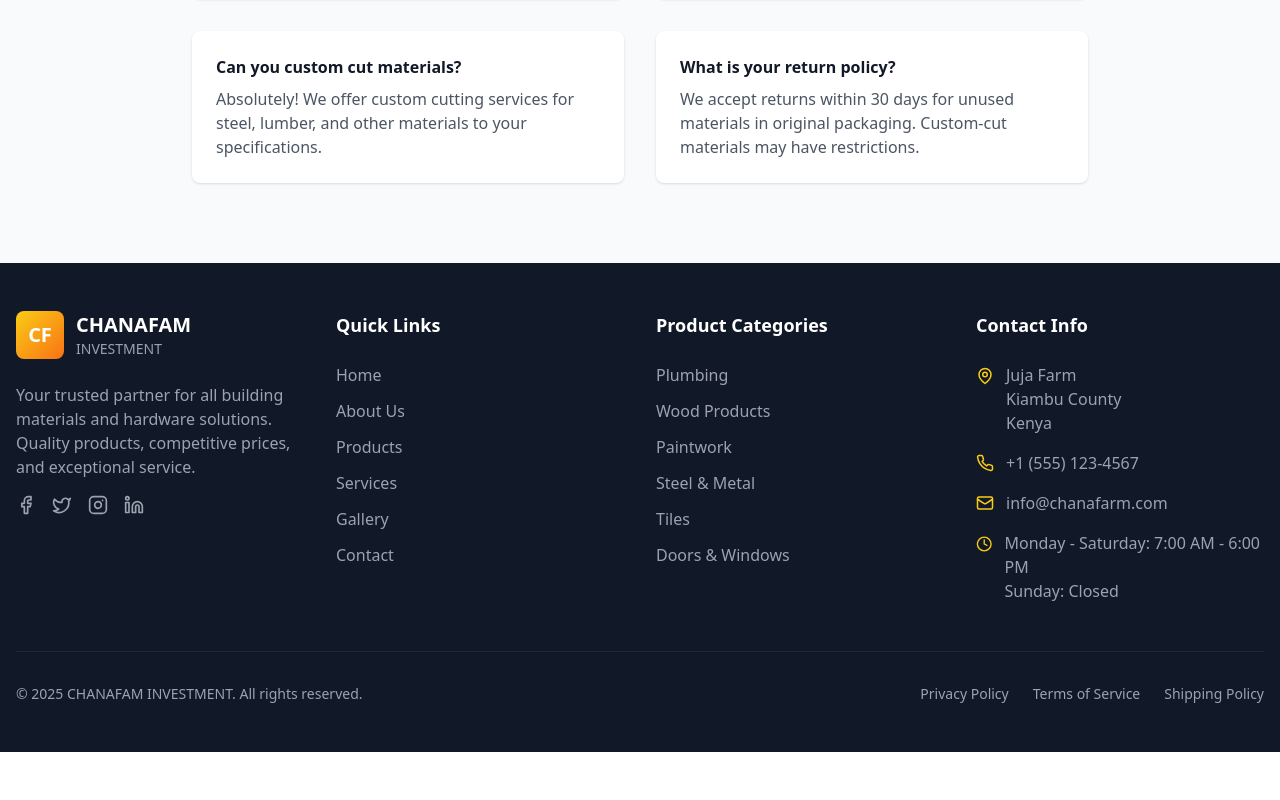
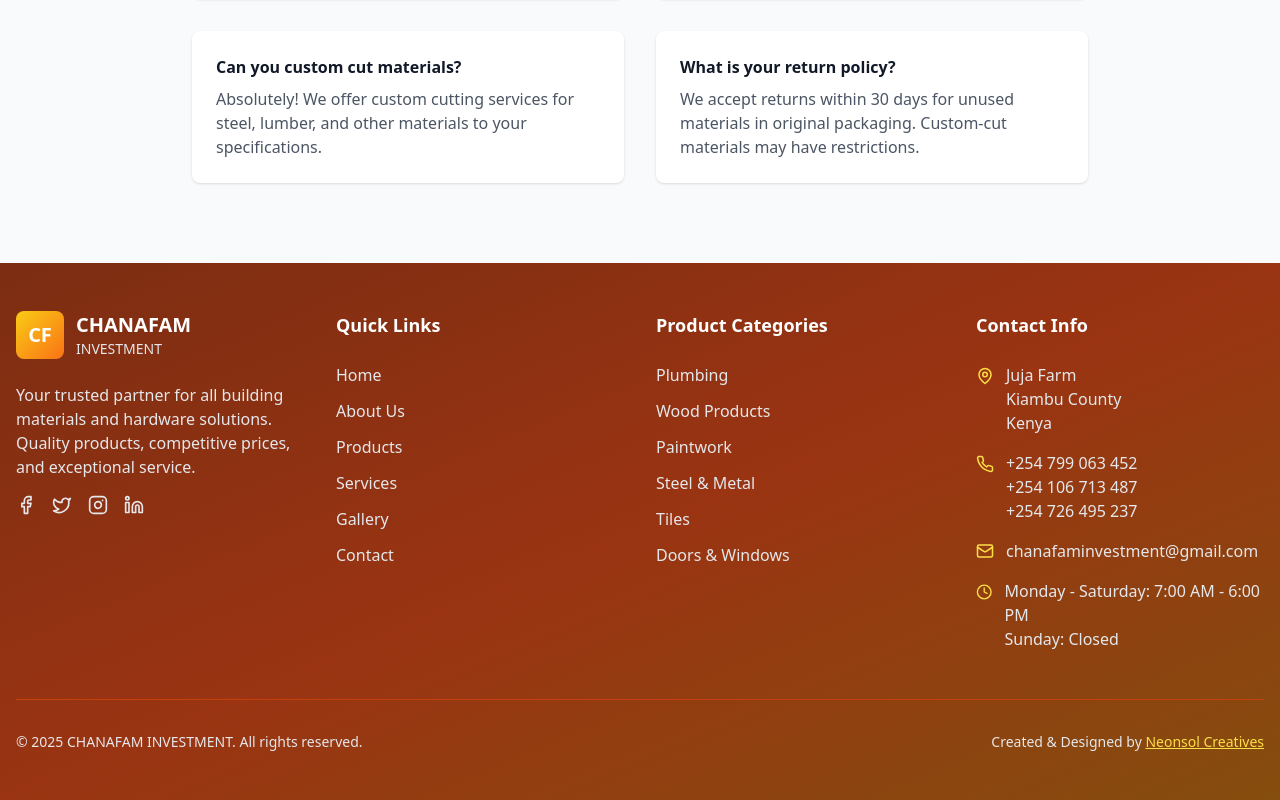
Before and after one commit to Kagwi/Chanafam, a React (Vite) app: page /contact in a window 1280 px wide. Shown: the part 1939-2739 px from the top of the page. Before the commit the page ends 2691 px from the top, so only its background shows below. Built offline with nearby package versions, Linux system fonts and the light colour scheme.

Commit message:
Update Footer.tsx

```diff
--- a/src/components/Footer.tsx
+++ b/src/components/Footer.tsx
@@ -4,7 +4,7 @@
 
 const Footer = () => {
   return (
-    <footer className="bg-gray-900 text-white">
+    <footer className="bg-gradient-to-br from-orange-900 via-orange-800 to-yellow-800 text-white">
       <div className="container mx-auto px-4 py-12">
         <div className="grid grid-cols-1 md:grid-cols-2 lg:grid-cols-4 gap-8">
           {/* Company Info */}
@@ -15,24 +15,24 @@
               </div>
               <div>
                 <h3 className="text-xl font-bold">CHANAFAM</h3>
-                <p className="text-sm text-gray-400">INVESTMENT</p>
+                <p className="text-sm text-gray-200">INVESTMENT</p>
               </div>
             </div>
-            <p className="text-gray-400 mb-4">
+            <p className="text-gray-200 mb-4">
               Your trusted partner for all building materials and hardware solutions.
               Quality products, competitive prices, and exceptional service.
             </p>
             <div className="flex space-x-4">
-              <a href="https://www.facebook.com/profile.php?id=61581791594021" className="text-gray-400 hover:text-yellow-400 transition-colors">
+              <a href="https://www.facebook.com/profile.php?id=61581791594021" className="text-gray-200 hover:text-yellow-300 transition-colors">
                 <Facebook size={20} />
               </a>
-              <a href="https://x.com/chanafam007" className="text-gray-400 hover:text-yellow-400 transition-colors">
+              <a href="https://x.com/chanafam007" className="text-gray-200 hover:text-yellow-300 transition-colors">
                 <Twitter size={20} />
               </a>
-              <a href="https://www.instagram.com/chanafarminvestment/" className="text-gray-400 hover:text-yellow-400 transition-colors">
+              <a href="https://www.instagram.com/chanafarminvestment/" className="text-gray-200 hover:text-yellow-300 transition-colors">
                 <Instagram size={20} />
               </a>
-              <a href="#" className="text-gray-400 hover:text-yellow-400 transition-colors">
+              <a href="#" className="text-gray-200 hover:text-yellow-300 transition-colors">
                 <Linkedin size={20} />
               </a>
             </div>
@@ -42,12 +42,12 @@
           <div>
             <h4 className="text-lg font-semibold mb-6">Quick Links</h4>
             <ul className="space-y-3">
-              <li><Link to="/" className="text-gray-400 hover:text-yellow-400 transition-colors">Home</Link></li>
-              <li><Link to="/about" className="text-gray-400 hover:text-yellow-400 transition-colors">About Us</Link></li>
-              <li><Link to="/products" className="text-gray-400 hover:text-yellow-400 transition-colors">Products</Link></li>
-              <li><Link to="/services" className="text-gray-400 hover:text-yellow-400 transition-colors">Services</Link></li>
-              <li><Link to="/gallery" className="text-gray-400 hover:text-yellow-400 transition-colors">Gallery</Link></li>
-              <li><Link to="/contact" className="text-gray-400 hover:text-yellow-400 transition-colors">Contact</Link></li>
+              <li><Link to="/" className="text-gray-200 hover:text-yellow-300 transition-colors">Home</Link></li>
+              <li><Link to="/about" className="text-gray-200 hover:text-yellow-300 transition-colors">About Us</Link></li>
+              <li><Link to="/products" className="text-gray-200 hover:text-yellow-300 transition-colors">Products</Link></li>
+              <li><Link to="/services" className="text-gray-200 hover:text-yellow-300 transition-colors">Services</Link></li>
+              <li><Link to="/gallery" className="text-gray-200 hover:text-yellow-300 transition-colors">Gallery</Link></li>
+              <li><Link to="/contact" className="text-gray-200 hover:text-yellow-300 transition-colors">Contact</Link></li>
             </ul>
           </div>
 
@@ -55,12 +55,12 @@
           <div>
             <h4 className="text-lg font-semibold mb-6">Product Categories</h4>
             <ul className="space-y-3">
-              <li><Link to="/products/plumbing" className="text-gray-400 hover:text-yellow-400 transition-colors">Plumbing</Link></li>
-              <li><Link to="/products/wood" className="text-gray-400 hover:text-yellow-400 transition-colors">Wood Products</Link></li>
-              <li><Link to="/products/paintwork" className="text-gray-400 hover:text-yellow-400 transition-colors">Paintwork</Link></li>
-              <li><Link to="/products/steel" className="text-gray-400 hover:text-yellow-400 transition-colors">Steel & Metal</Link></li>
-              <li><Link to="/products/tiles" className="text-gray-400 hover:text-yellow-400 transition-colors">Tiles</Link></li>
-              <li><Link to="/products/doors-windows" className="text-gray-400 hover:text-yellow-400 transition-colors">Doors & Windows</Link></li>
+              <li><Link to="/products/plumbing" className="text-gray-200 hover:text-yellow-300 transition-colors">Plumbing</Link></li>
+              <li><Link to="/products/wood" className="text-gray-200 hover:text-yellow-300 transition-colors">Wood Products</Link></li>
+              <li><Link to="/products/paintwork" className="text-gray-200 hover:text-yellow-300 transition-colors">Paintwork</Link></li>
+              <li><Link to="/products/steel" className="text-gray-200 hover:text-yellow-300 transition-colors">Steel & Metal</Link></li>
+              <li><Link to="/products/tiles" className="text-gray-200 hover:text-yellow-300 transition-colors">Tiles</Link></li>
+              <li><Link to="/products/doors-windows" className="text-gray-200 hover:text-yellow-300 transition-colors">Doors & Windows</Link></li>
             </ul>
           </div>
 
@@ -69,41 +69,53 @@
             <h4 className="text-lg font-semibold mb-6">Contact Info</h4>
             <div className="space-y-4">
               <div className="flex items-start space-x-3">
-                <MapPin size={18} className="text-yellow-400 mt-1" />
+                <MapPin size={18} className="text-yellow-300 mt-1" />
                 <div>
-                  <p className="text-gray-400">Juja Farm</p>
-                  <p className="text-gray-400">Kiambu County</p>
-                  <p className="text-gray-400">Kenya</p>
+                  <p className="text-gray-200">Juja Farm</p>
+                  <p className="text-gray-200">Kiambu County</p>
+                  <p className="text-gray-200">Kenya</p>
+                </div>
+              </div>
+              <div className="flex items-start space-x-3">
+                <Phone size={18} className="text-yellow-300 mt-1" />
+                <div>
+                  <p className="text-gray-200">+254 799 063 452</p>
+                  <p className="text-gray-200">+254 106 713 487</p>
+                  <p className="text-gray-200">+254 726 495 237</p>
                 </div>
               </div>
               <div className="flex items-center space-x-3">
-                <Phone size={18} className="text-yellow-400" />
-                <p className="text-gray-400">+1 (555) 123-4567</p>
-              </div>
-              <div className="flex items-center space-x-3">
-                <Mail size={18} className="text-yellow-400" />
-                <p className="text-gray-400">info@chanafarm.com</p>
+                <Mail size={18} className="text-yellow-300" />
+                <p className="text-gray-200">chanafaminvestment@gmail.com</p>
               </div>
               <div className="flex items-start space-x-3">
-                <Clock size={18} className="text-yellow-400 mt-1" />
+                <Clock size={18} className="text-yellow-300 mt-1" />
                 <div>
-                  <p className="text-gray-400">Monday - Saturday: 7:00 AM - 6:00 PM</p>
-                  <p className="text-gray-400">Sunday: Closed</p>
+                  <p className="text-gray-200">Monday - Saturday: 7:00 AM - 6:00 PM</p>
+                  <p className="text-gray-200">Sunday: Closed</p>
                 </div>
               </div>
             </div>
           </div>
         </div>
 
-        <div className="border-t border-gray-800 mt-12 pt-8">
+        <div className="border-t border-orange-700 mt-12 pt-8">
           <div className="flex flex-col md:flex-row justify-between items-center">
-            <p className="text-gray-400 text-sm mb-4 md:mb-0">
+            <p className="text-gray-200 text-sm mb-4 md:mb-0">
               © 2025 CHANAFAM INVESTMENT. All rights reserved.
             </p>
-            <div className="flex space-x-6 text-sm">
-              <a href="#" className="text-gray-400 hover:text-yellow-400 transition-colors">Privacy Policy</a>
-              <a href="#" className="text-gray-400 hover:text-yellow-400 transition-colors">Terms of Service</a>
-              <a href="#" className="text-gray-400 hover:text-yellow-400 transition-colors">Shipping Policy</a>
+            <div className="text-sm text-center md:text-right">
+              <p className="text-gray-200">
+                Created & Designed by{' '}
+                <a
+                  href="https://www.neonsolcreatives.com"
+                  target="_blank"
+                  rel="noopener noreferrer"
+                  className="text-yellow-300 hover:text-white underline transition-colors duration-300"
+                >
+                  Neonsol Creatives
+                </a>
+              </p>
             </div>
           </div>
         </div>
```
